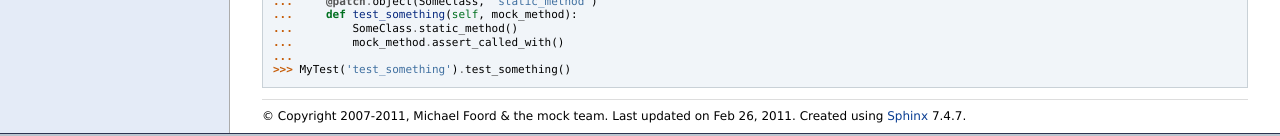
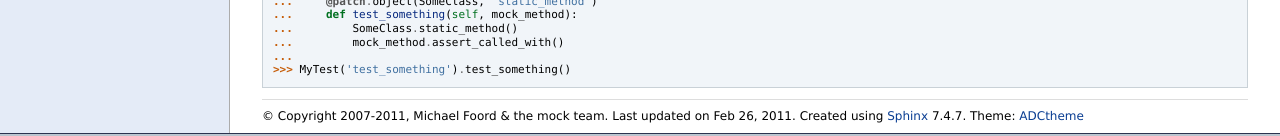
Before and after one commit to testing-cabal/mock, a Sphinx documentation site: the page built from docs/getting-started.txt, in a window 1280 px wide. Shown: the part 2113-2249 px from the top of the page. Built offline with Sphinx 7.4.7, drawn with Linux system fonts in a browser that asks for light colours; pages that are not in the unit, such as notebooks, are missing from menus.

Commit message:
Theme change

```diff
--- a/docs/_templates/layout.html
+++ b/docs/_templates/layout.html
@@ -128,6 +128,7 @@
 {%- if show_sphinx %}
   {% trans sphinx_version=sphinx_version|e %}Created using <a href="http://sphinx.pocoo.org/">Sphinx</a> {{ sphinx_version }}.{% endtrans %}
 {%- endif %}
+Theme: <a href="https://github.com/coordt/ADCtheme/">ADCtheme</a>
 </p>
 </div>
 {%- endblock %}
```
Lines whose indentation alone changed are shown as unchanged.
